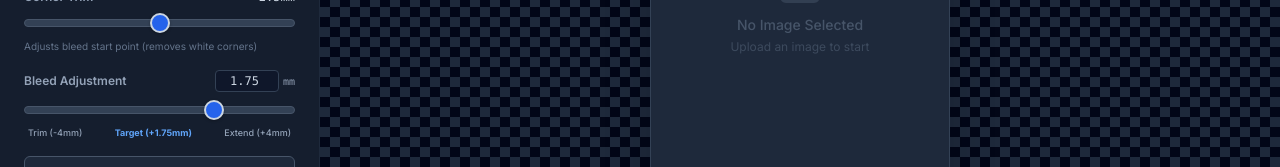
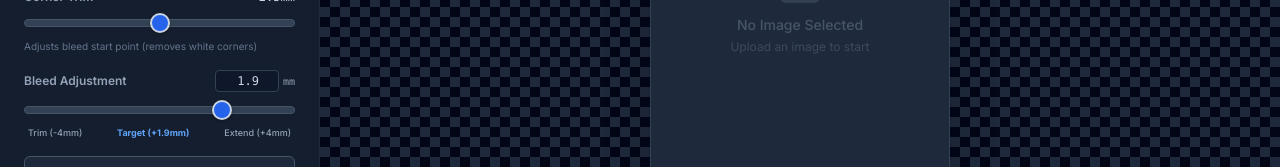
Before and after one commit to placeparks/professor-play4, a Next.js app: page / in a window 1280 px wide. Both pictures are taken after a click on the button "Start Your Design". Shown: the part 633-800 px from the top of the page. Built offline with nearby package versions, Linux system fonts and the light colour scheme.

Commit message:
Update Sidebar.tsx

```diff
--- a/components/Sidebar.tsx
+++ b/components/Sidebar.tsx
@@ -39,10 +39,10 @@ export default function Sidebar() {
       const reader = new FileReader()
       reader.onload = (e) => {
         const original = (e.target?.result as string) || ''
-        const newBack = { ...globalBack, original, trimMm: 2.5, bleedMm: 1.75, hasBleed: false }
+        const newBack = { ...globalBack, original, trimMm: 2.5, bleedMm: 1.9, hasBleed: false }
         setGlobalBack(newBack)
 
-        processImage(original, 2.5, 1.75, false, (processed) => {
+        processImage(original, 2.5, 1.9, false, (processed) => {
           setGlobalBack({ ...newBack, processed })
         })
       }
@@ -63,7 +63,7 @@ export default function Sidebar() {
       original: null,
       processed: null,
       trimMm: 2.5,
-      bleedMm: 1.75,
+      bleedMm: 1.9,
       hasBleed: false,
     })
     setCurrentCardIndex(-1)
@@ -266,7 +266,7 @@ export default function Sidebar() {
 function PrintPrepPanel() {
   const { currentStep, deck, currentCardIndex, setDeck, globalBack, setGlobalBack } = useApp()
   const [trimMm, setTrimMm] = useState(2.5)
-  const [bleedMm, setBleedMm] = useState(1.75)
+  const [bleedMm, setBleedMm] = useState(1.9)
   const [hasBleed, setHasBleed] = useState(false)
   const [showAppliedNotification, setShowAppliedNotification] = useState(false)
 
@@ -276,7 +276,7 @@ function PrintPrepPanel() {
     if (target) {
       // Only sync if values are actually different to avoid resetting during updates
       const targetTrim = target.trimMm || 2.5
-      const targetBleed = target.bleedMm !== undefined ? target.bleedMm : 1.75
+      const targetBleed = target.bleedMm !== undefined ? target.bleedMm : 1.9
       const targetHasBleed = target.hasBleed || false
 
       if (Math.abs(targetTrim - trimMm) > 0.01) {
@@ -566,15 +566,14 @@ function PrintPrepPanel() {
           />
           <div className="flex justify-between text-[9px] text-slate-400 font-medium px-1 mt-1">
             <span>Trim (-4mm)</span>
-            <span className="text-blue-600 dark:text-blue-400 font-bold">Target (+1.75mm)</span>
+            <span className="text-blue-600 dark:text-blue-400 font-bold">Target (+1.9mm)</span>
             <span>Extend (+4mm)</span>
           </div>
         </div>
 
         <button
           onClick={toggleBleed}
-          className={`w-full border py-2 rounded-md text-xs font-bold transition-colors flex items-center justify-center gap-2 ${
-            hasBleed
+          className={`w-full border py-2 rounded-md text-xs font-bold transition-colors flex items-center justify-center gap-2 ${hasBleed
               ? 'bg-blue-600 text-white border-blue-600'
               : 'bg-white dark:bg-slate-800 text-slate-700 dark:text-slate-300 border-slate-300 dark:border-slate-600'
             }`}
@@ -586,8 +585,8 @@ function PrintPrepPanel() {
           <div className="flex gap-2 items-start">
             <Crop className="w-3.5 h-3.5 text-blue-600 dark:text-blue-400 shrink-0 mt-0.5" />
             <p className="text-[10px] leading-tight text-slate-600 dark:text-slate-400">
-              <strong className="text-slate-800 dark:text-slate-200">Standard (+1.75mm):</strong> We need a{' '}
-              <strong>1.75mm bleed</strong> extension past the cut line for reliable borderless printing.
+              <strong className="text-slate-800 dark:text-slate-200">Standard (+1.9mm):</strong> We need a{' '}
+              <strong>1.9mm bleed</strong> extension past the cut line for reliable borderless printing.
             </p>
           </div>
           <div className="flex gap-2 items-start pt-1 border-t border-blue-200 dark:border-blue-800">
```
Lines whose indentation alone changed are shown as unchanged.
